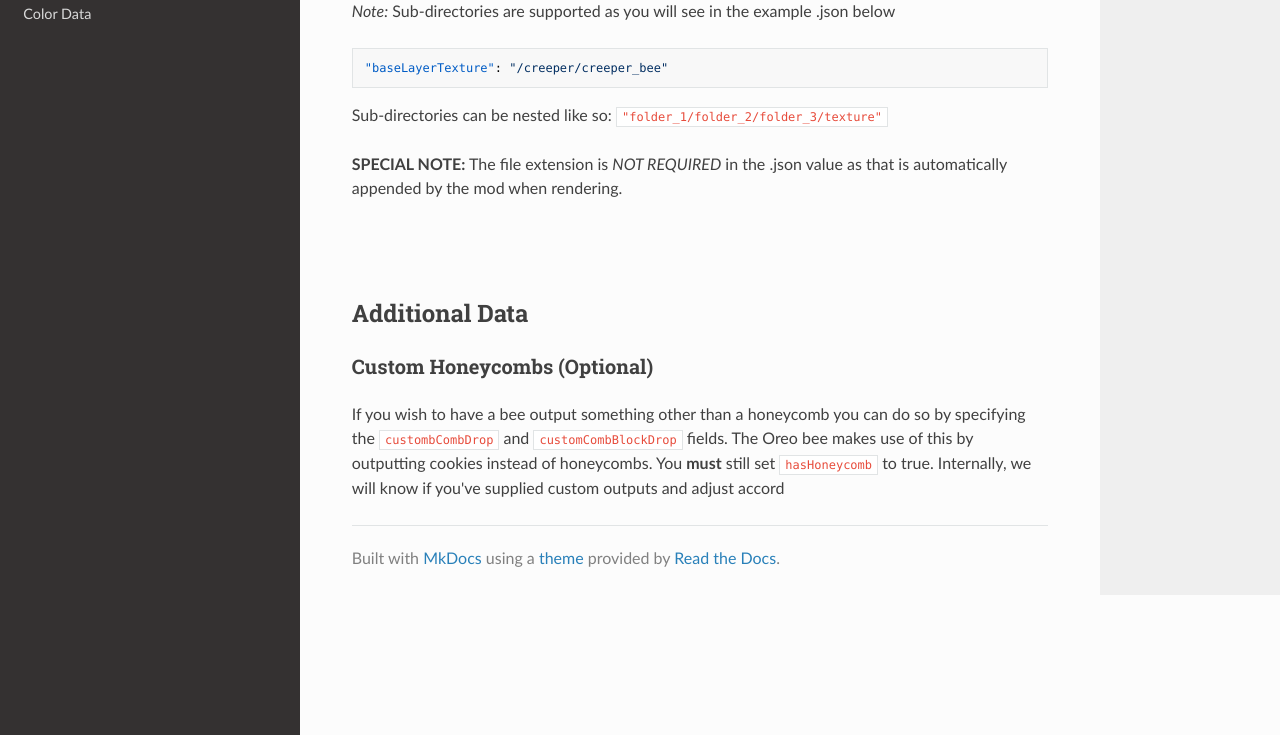
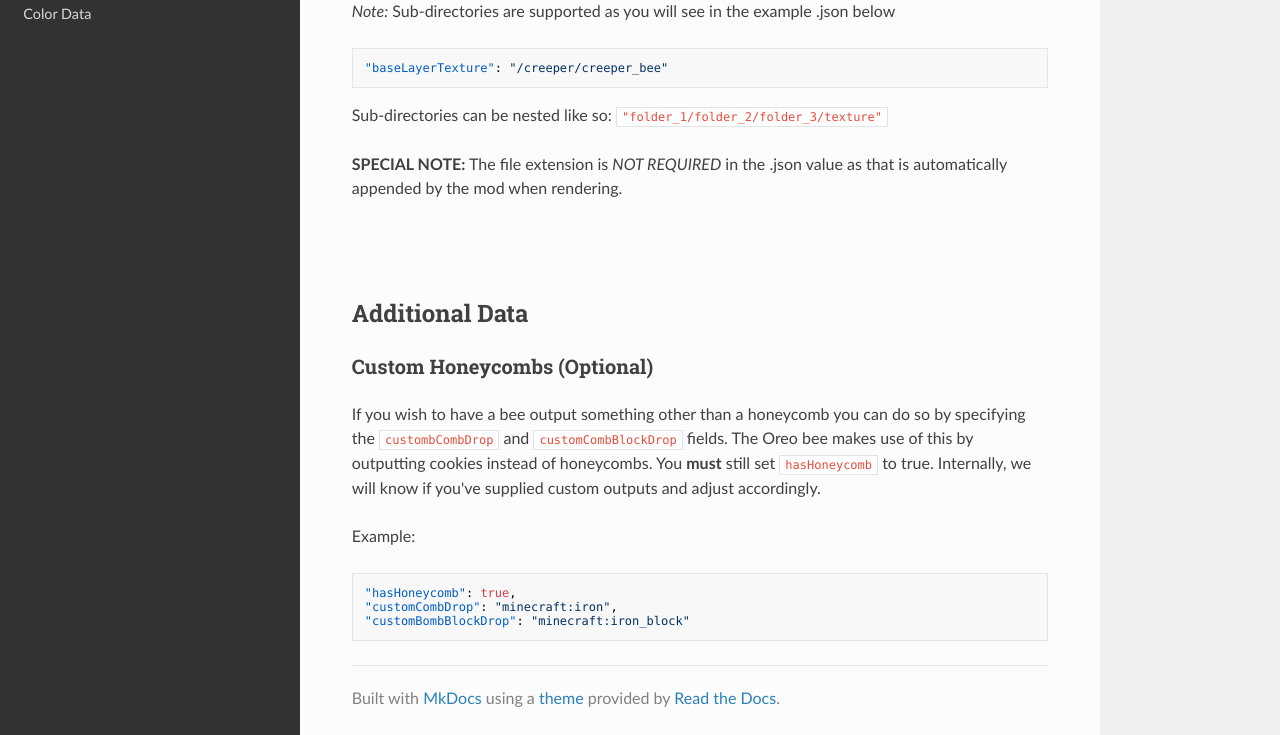
Before and after one commit to Team-Resourceful/ResourcefulBeesDocs, an MkDocs documentation site: the page built from docs/bee_data/custom_bee_data.md, in a window 1280 px wide and 900 px high, scrolled down 2788 px, cut to the strip 165-900 px from the top of the window. Built offline with MkDocs 1.6.1, drawn with Linux system fonts in a browser that asks for light colours; nearby versions of some CDN libraries.

Commit message:
docs/bee_data/custom_bee_data.md updated from https://stackedit.io/

````diff
--- a/docs/bee_data/custom_bee_data.md
+++ b/docs/bee_data/custom_bee_data.md
@@ -96,7 +96,15 @@ Sub-directories can be nested like so: `"folder_1/folder_2/folder_3/texture"`
 
 ### **Custom Honeycombs** (Optional)
 
-If you wish to have a bee output something other than a honeycomb you can do so by specifying the `custombCombDrop` and `customCombBlockDrop` fields. The Oreo bee makes use of this by outputting cookies instead of honeycombs. You **must** still set `hasHoneycomb` to true. Internally, we will know if you've supplied custom outputs and adjust accord
+If you wish to have a bee output something other than a honeycomb you can do so by specifying the `custombCombDrop` and `customCombBlockDrop` fields. The Oreo bee makes use of this by outputting cookies instead of honeycombs. You **must** still set `hasHoneycomb` to true. Internally, we will know if you've supplied custom outputs and adjust accordingly.
+
+Example:
+
+```json
+"hasHoneycomb": true,
+"customCombDrop": "minecraft:iron",
+"customBombBlockDrop": "minecraft:iron_block"
+```
 <!--stackedit_data:
-eyJoaXN0b3J5IjpbMzczMTQxNTE0LC0yMDg4NzQ2NjEyXX0=
+eyJoaXN0b3J5IjpbMjk2NjQ4MTY5LC0yMDg4NzQ2NjEyXX0=
 -->
````
